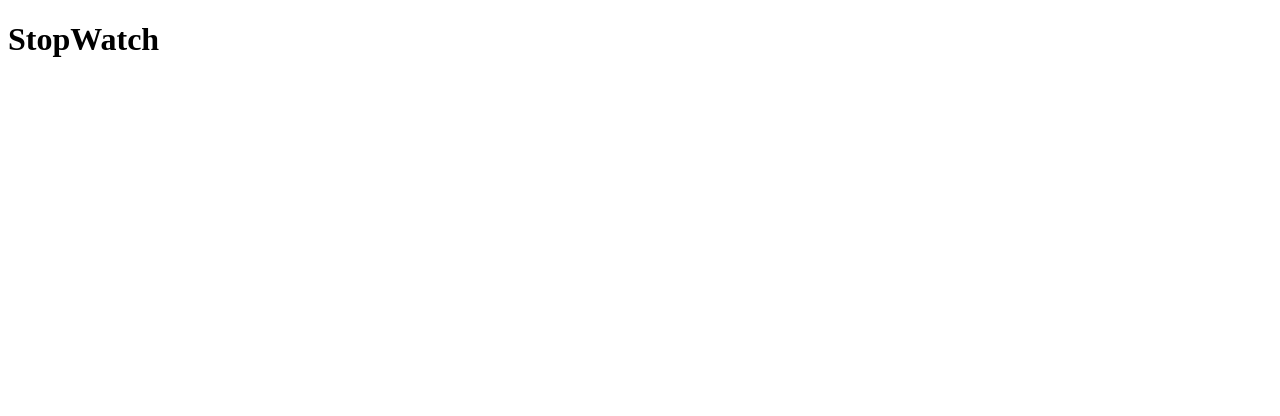
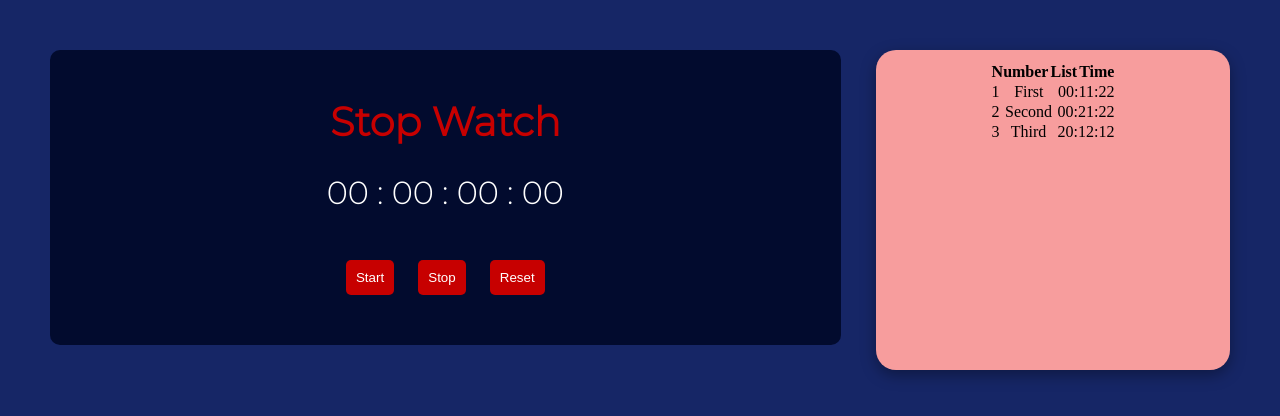
Before and after one commit to Engaurav/stopwatch, a plain HTML site: page Stopwatch.html in a window 1280 px wide. Drawn offline with Linux system fonts and the light colour scheme; a web font is replaced by a local one.

Commit message:
Added Html and css

```diff
--- a/Stopwatch.html
+++ b/Stopwatch.html
@@ -4,10 +4,57 @@
     <meta charset="UTF-8">
     <meta http-equiv="X-UA-Compatible" content="IE=edge">
     <meta name="viewport" content="width=device-width, initial-scale=1.0">
+    <link rel="stylesheet" type="text/css"  href="./css/stopwatch.css">
     <title>Stopwatch</title>
 </head>
 <body>
-    <h1>StopWatch</h1>
+    <div id="main-container">
+        <div id="main">
+            <div id="stopwatch-container">
+                <h1>Stop Watch</h1>
+                <div id="stopwatch-count">
+                    <span id="hour">00</span> :
+                    <span id="min">00</span> :
+                    <span id="sec">00</span> :
+                    <span id="msec">00</span>
+                </div>
+                <br><br>
+                <button class="button" onclick="startStopwatch()">Start</button>
+                <button class="button" onclick="stopStopwatch()">Stop</button>
+                <button class="button" onclick="resetStopwatch()">Reset</button>
+            </div>
+
+        </div>
+        <div id="aside">
+            <div id="stopwatch-detail">
+                <table>
+                    <tr>
+                        <th>Number</th>
+                        <th>List</th>
+                        <th>Time</th>
+                    </tr>
+                    <tr>
+                        <td>1</td>
+                        <td>First</td>
+                        <td>00:11:22</td>
+                    </tr>
+                    <tr>
+                        <td>2</td>
+                        <td>Second</td>
+                        <td>00:21:22</td>
+                    </tr>
+                    <tr>
+                        <td>3</td>
+                        <td>Third</td>
+                        <td>20:12:12</td>
+                    </tr>
+                </table>
+            </div>
+
+        </div>
+    </div>
+
+    <script src="./javascripts/stopwatch.js"></script>
 
 </body>
 </html>
--- a/css/stopwatch.css
+++ b/css/stopwatch.css
@@ -0,0 +1,81 @@
+@import url('https://fonts.googleapis.com/css2?family=Barlow+Condensed:wght@200&family=Montserrat:wght@300&display=swap');
+
+body{
+    margin: 0;
+    background: #162666;
+}
+
+#main-container{
+    position: relative;
+    margin: 50px;
+}
+
+#main{
+    position: absolute;
+    width: 67%;
+    text-align: center;
+    font-family: 'Montserrat', sans-serif;
+}
+
+h1{
+    color: #c70000;
+    font-size: 2.5rem;
+}
+
+#stopwatch-container{
+    background-color: #020b2e;
+    border-radius: 10px;
+    width: 100%;
+    align-self: center;
+    padding:20px 0 40px 0;
+}
+#stopwatch-count{
+    color: white;
+    font-size: xx-large;
+    text-align: center;
+
+}
+
+
+button{
+    background: #c70000;
+    border: none;
+    color: white;
+    padding: 10px;
+    margin: 10px;
+    border-radius: 5px;
+    cursor: pointer;
+}
+
+
+#aside{
+    position: relative;
+    width: 30%;
+    float: right;
+    text-align: center;
+}
+#stopwatch-detail{
+    background:#f79d9d;
+    text-align: -webkit-center;
+    padding: 10px;
+    border-radius: 20px;
+    min-height: 300px;
+    box-shadow: rgba(0, 0, 0, 0.35) 0px 5px 15px;
+}
+tr{
+    display: flex;
+    justify-content: space-between;
+}
+
+@media only screen and (max-width: 900px) {
+    #main{
+        position: relative;
+        width: 90%;
+    }
+    #aside{
+        margin-top: 20px;
+        position: relative;
+        width: 91%;
+        float: none;
+    }
+}
```
